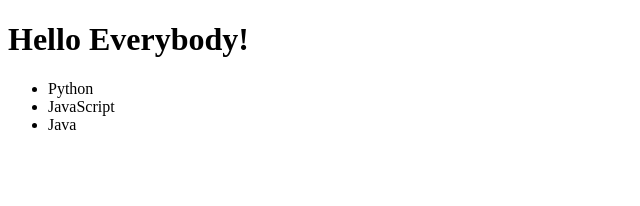
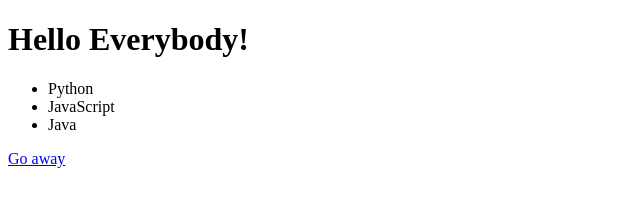
Before and after one commit to khanhhuy288/My-Great-Website-, a plain HTML site: page index.html in a window 1280 px wide. Shown: the full height of the page, 0-640 px from the left. Drawn offline with Linux system fonts and the light colour scheme.

Commit message:
Update index.html

```diff
--- a/index.html
+++ b/index.html
@@ -10,5 +10,6 @@
     	<li>JavaScript</li>
     	<li>Java</li>
     </ul>
+    <a href='/bye.html'>Go away</a>
   </body>
 </html>
```
